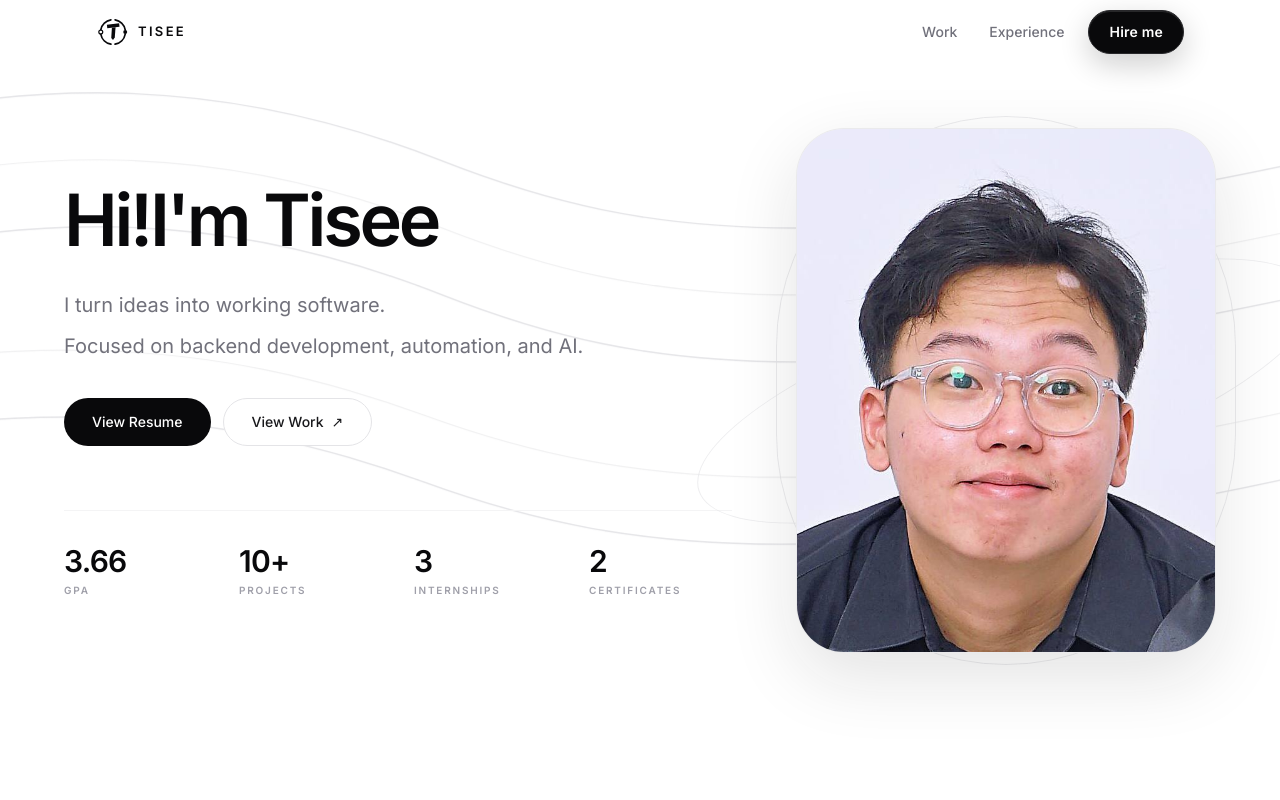
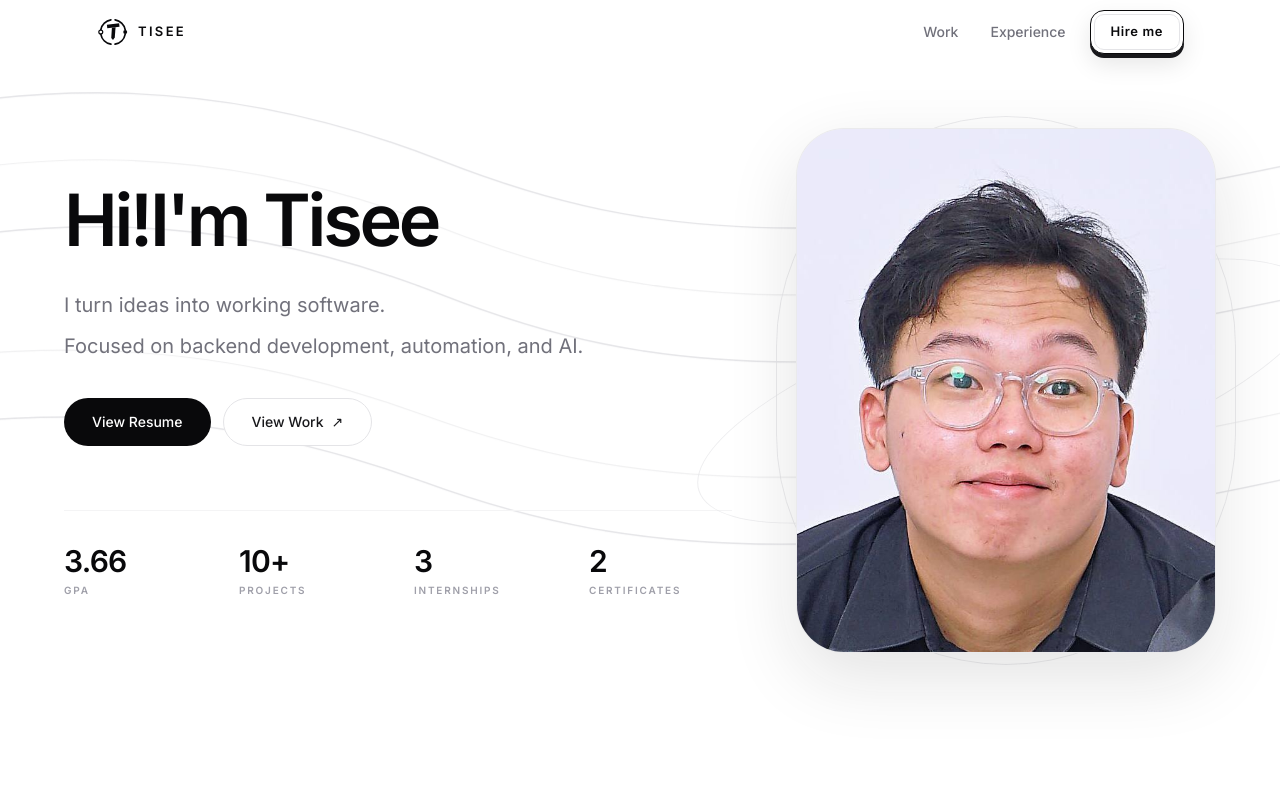
Before and after one commit to Tisee747/tisee-portfolio-v2, a Next.js app: page / in a window 1280 px wide. Shown: the top 800 px of the page. Built offline with nearby package versions, Linux system fonts and the light colour scheme.

Commit message:
fix: redesign Hire Me CTA as distinct premium control

```diff
--- a/src/components/Navbar.tsx
+++ b/src/components/Navbar.tsx
@@ -75,7 +75,7 @@ export default function Navbar() {
 
             <Link
               href="/#contact"
-              className="group relative isolate ml-0.5 inline-flex min-h-11 items-center overflow-hidden whitespace-nowrap rounded-full border border-zinc-800 bg-zinc-950 px-4 text-xs font-semibold tracking-[0.015em] text-white shadow-[0_10px_30px_rgba(9,9,11,0.20),inset_0_1px_0_rgba(255,255,255,0.12)] transition-[transform,border-color,box-shadow] duration-300 ease-out before:absolute before:inset-0 before:-translate-x-[125%] before:content-[''] before:bg-[linear-gradient(110deg,transparent_22%,rgba(255,255,255,0.20)_48%,transparent_74%)] before:transition-transform before:duration-700 hover:-translate-y-0.5 hover:border-zinc-600 hover:shadow-[0_14px_34px_rgba(9,9,11,0.26),inset_0_1px_0_rgba(255,255,255,0.16)] hover:before:translate-x-[125%] active:translate-y-0 focus-visible:outline-none focus-visible:ring-2 focus-visible:ring-zinc-900 focus-visible:ring-offset-2 motion-reduce:transform-none motion-reduce:before:transition-none motion-reduce:hover:before:-translate-x-[125%] sm:ml-1 sm:px-5 sm:text-sm"
+              className="group relative ml-1 inline-flex min-h-11 items-center justify-center overflow-hidden rounded-[14px] border border-zinc-950 bg-white px-4 text-xs font-semibold tracking-[0.045em] text-zinc-950 shadow-[0_4px_0_#18181b,0_10px_24px_rgba(9,9,11,0.10)] transition-[transform,background-color,color,box-shadow] duration-200 ease-out before:pointer-events-none before:absolute before:inset-[3px] before:rounded-[10px] before:border before:border-zinc-200 before:content-[''] hover:-translate-y-px hover:bg-zinc-950 hover:text-white hover:shadow-[0_2px_0_#18181b,0_12px_28px_rgba(9,9,11,0.16)] active:translate-y-[2px] active:shadow-[0_1px_0_#18181b,0_6px_14px_rgba(9,9,11,0.10)] focus-visible:outline-none focus-visible:ring-2 focus-visible:ring-zinc-900 focus-visible:ring-offset-3 motion-reduce:transform-none sm:px-5 sm:text-[13px]"
             >
               <span className="relative z-10">Hire me</span>
             </Link>
```
